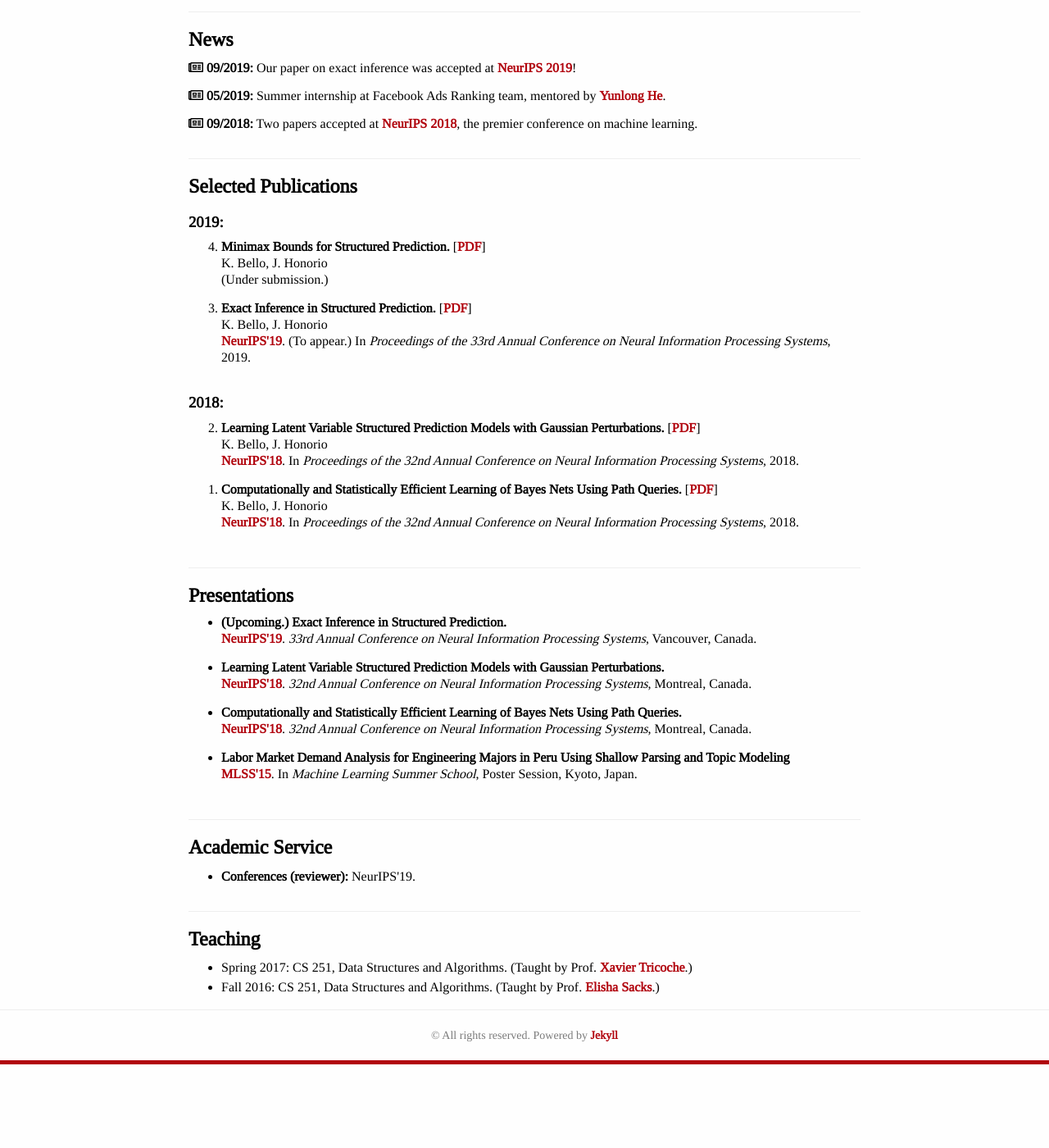
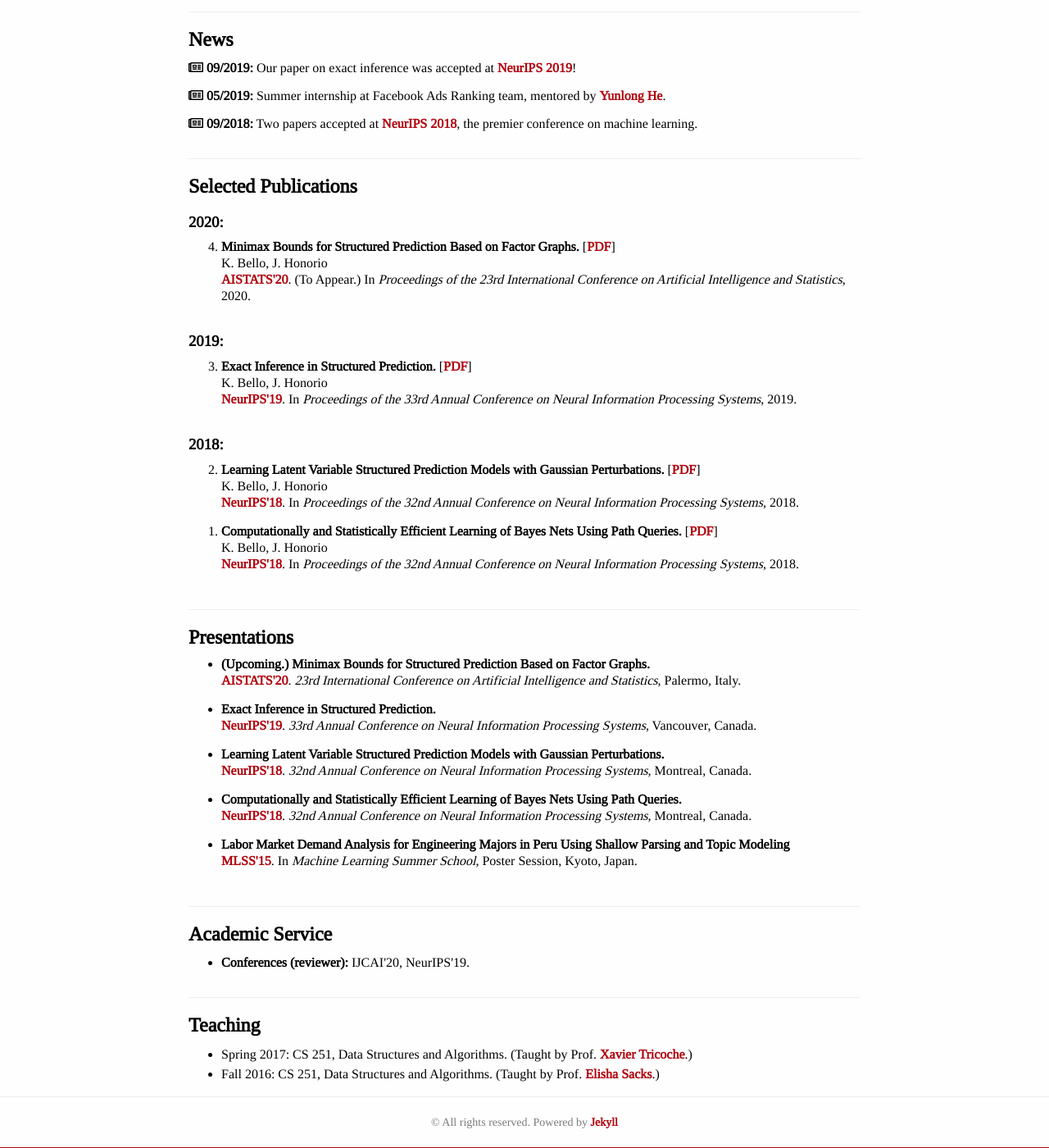
Before and after one commit to kevinsbello/kevinsbello.github.io, a Jekyll site: the page built from index.html, in a window 1280 px wide and 1400 px high, scrolled down 462 px. Shown: the whole window at 82% size. Built offline with Jekyll 4.4.1, drawn with Linux system fonts in a browser that asks for light colours; nearby versions of some CDN libraries; library files that are not in the unit come from our copies; before the commit the page ends 1760 px from its top, so only the background shows below that.

Commit message:
update index

```diff
--- a/index.html
+++ b/index.html
@@ -70,27 +70,30 @@ page_name: Homepage
             <hr>
             <h2 id="publications"> Selected Publications </h2>
                 <div class="item post">
-                    <h3> 2019: </h3>
+                    <h3> 2020: </h3>
                     <ol class="papers">
                         <li value="4">
-                            <strong>Minimax Bounds for Structured Prediction.</strong>
+                            <strong>Minimax Bounds for Structured Prediction Based on Factor Graphs.</strong>
                             [<a href="https://arxiv.org/pdf/1906.00449.pdf" target="_blank">PDF</a>]
                             <br>
                             K. Bello, J. Honorio
                             <br>
-                            (Under submission.)
+                            <a target="_blank" href="https://www.aistats.org/">AISTATS'20</a>. (To Appear.) In <i>Proceedings of the 23rd International Conference on Artificial Intelligence and Statistics</i>, 2020.
                         </li>
-
+                    </ol>
+                    <!---->
+                    <h3> 2019: </h3>
+                    <ol class="papers">
                         <li value="3">
                             <strong>Exact Inference in Structured Prediction.</strong>
                             [<a href="https://arxiv.org/pdf/1906.00451.pdf" target="_blank">PDF</a>]
                             <br>
                             K. Bello, J. Honorio
                             <br>
-                            <a target="_blank" href="https://neurips.cc/Conferences/2019">NeurIPS'19</a>. (To appear.) In <i>Proceedings of the 33rd Annual Conference on Neural Information Processing Systems</i>, 2019.
+                            <a target="_blank" href="https://neurips.cc/Conferences/2019">NeurIPS'19</a>. In <i>Proceedings of the 33rd Annual Conference on Neural Information Processing Systems</i>, 2019.
                         </li>
                     </ol>
-                        <!---->
+                    <!---->
                     <h3> 2018: </h3>
                     <ol class="papers">
                         <li value="2">
@@ -123,7 +126,14 @@ page_name: Homepage
             <h2> Presentations </h2>
             <ul class="papers">
                 <li>
-                    <strong> (Upcoming.) Exact Inference in Structured Prediction. </strong>
+                    <strong> (Upcoming.) Minimax Bounds for Structured Prediction Based on Factor Graphs. </strong>
+                    <br>
+                    <a href="https://www.aistats.org/" target="_blank">AISTATS'20</a>.
+                    <i>23rd International Conference on Artificial Intelligence and Statistics</i>, Palermo, Italy.
+                </li>
+
+                <li>
+                    <strong> Exact Inference in Structured Prediction. </strong>
                     <br>
                     <a href="https://neurips.cc/Conferences/2019" target="_blank">NeurIPS'19</a>.
                     <i>33rd Annual Conference on Neural Information Processing Systems</i>, Vancouver, Canada.
@@ -159,7 +169,7 @@ page_name: Homepage
             <div class="item post">
                 <ul>
                     <li><strong> Conferences (reviewer):</strong>
-                        NeurIPS'19.
+                        IJCAI'20, NeurIPS'19.
                     </li>
                 </ul>
             </div>
```
